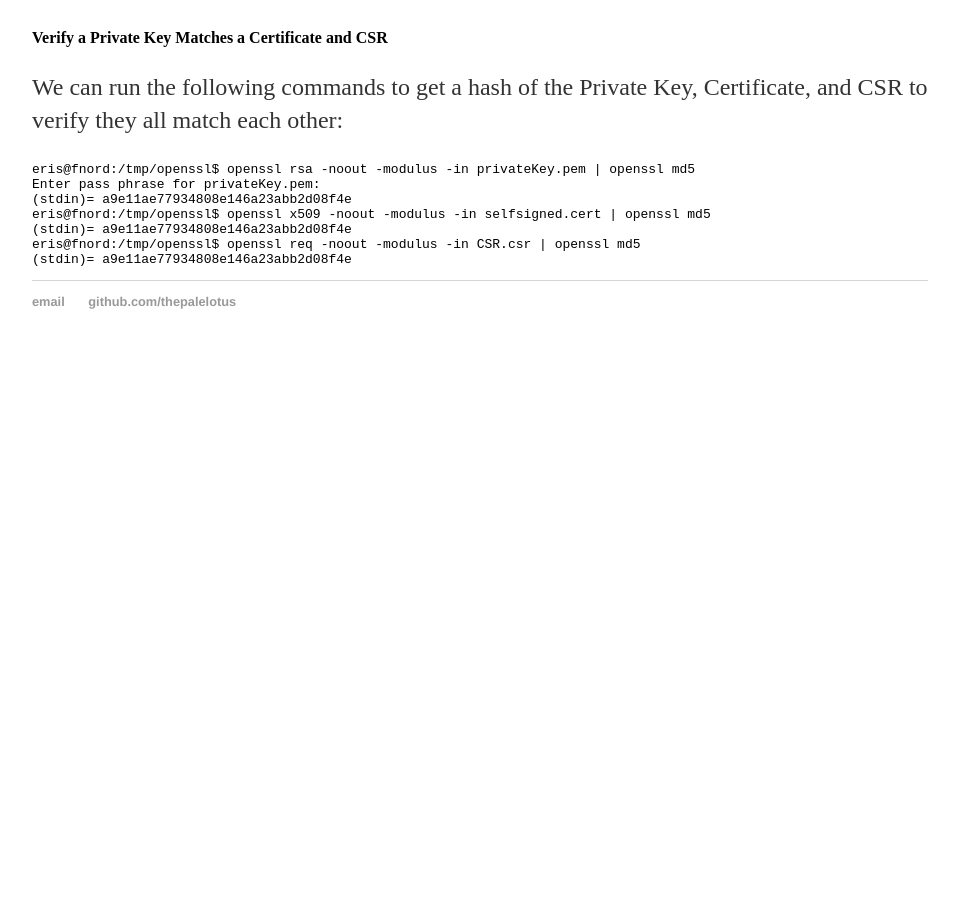
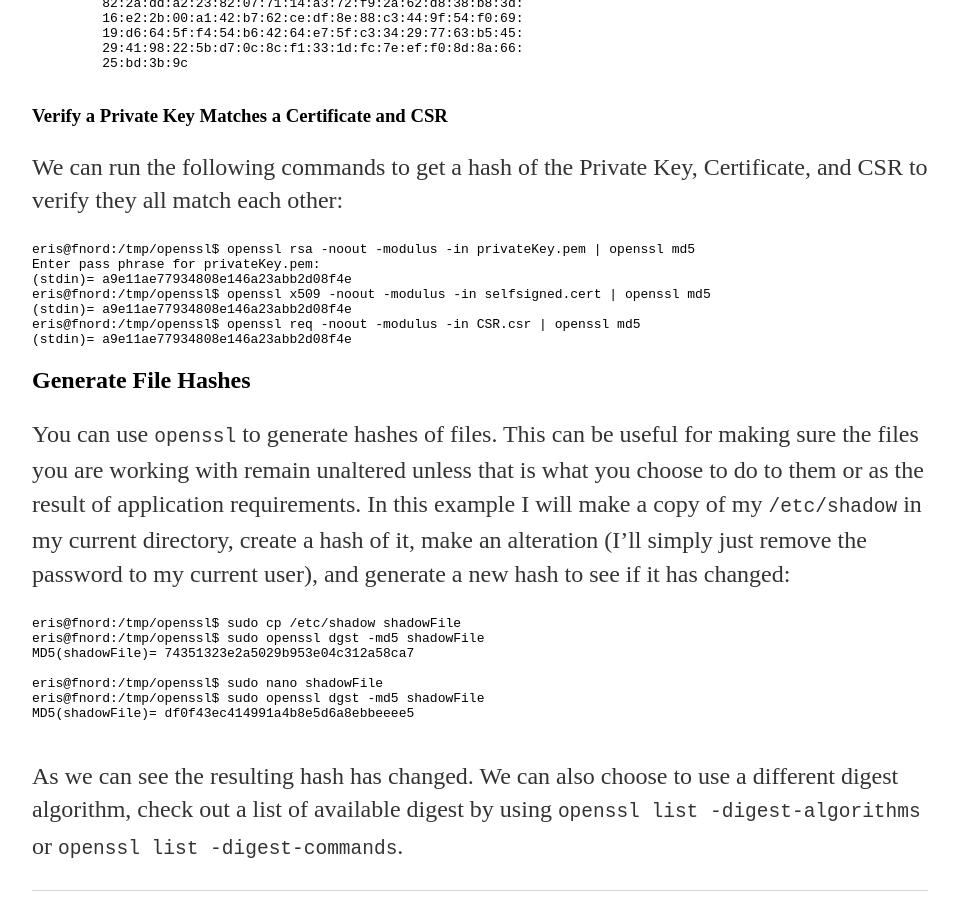
Before and after one commit to thepalelotus/thedreamless.github.io, a Jekyll site: the page built from _posts/2020-12-05-openssl.md, in a window 1280 px wide and 900 px high, scrolled down 5201 px. Shown: the whole window, without its empty margins (160-1118 px from the left). Built offline with Jekyll 4.4.1, drawn with Linux system fonts in a browser that asks for light colours; our own code applies the rules of GitHub Pages for plain Markdown files; before the commit the page ends 5570 px from its top, so only the background shows below that.

Commit message:
Update 2020-12-05-openssl.md

````diff
--- a/_posts/2020-12-05-openssl.md
+++ b/_posts/2020-12-05-openssl.md
@@ -1,4 +1,4 @@
-## OpenSSL
+# OpenSSL
 
 OpenSSL is a cryptography software library or toolkit that makes  communication over computer networks more secure. The OpenSSL program is a command-line tool for using the various cryptography functions of  OpenSSL’s crypto library from the shell. It is generally used for  Transport Layer Security(TSL) or Secure Socket Layer(SSL) protocols.
 
@@ -13,7 +13,7 @@ OpenSSL is a cryptography software library or toolkit that makes  communication
 - `x509`
 - `s_client`
 
-### Generating Keys
+## Generating Keys
 
 Generating a private key can be done in a variety of different ways  depending on the type of key, algorithm, bits, and other options your  specific use case may require. In this example, we are generating a  private key using RSA and a key size of 2048 bits
 
@@ -60,7 +60,7 @@ cpocT8GYQ12KAK5zIIbr1BQcLGiSGSJltrK6uOTxq5Au
 
 In the example above we generated an RSA Private Key. We specified `-aes256` as the cipher, but there are quite a few choices which you can find by passing `openssl list -cipher-algorithms` to the command line.
 
-### Generating a Public Key
+## Generating a Public Key
 
 Since we have generated a Private Key we can now generate a public key:
 
@@ -79,7 +79,7 @@ RwIDAQAB
 -----END PUBLIC KEY-----
 ```
 
-### Generating a Certificate Signing Request
+## Generating a Certificate Signing Request
 
 A CSR (Certificate Signing Request) is a small, encoded text file  containing information about the organization and the domain you wish to secure. It is required for the activation of a digital SSL certificate  and, as a rule, is generated on the server where  the certificate is to  be installed. A CSR is submitted to the Certificate Authority and used  to generate the certificate.
 
@@ -112,7 +112,7 @@ An optional company name []:NA
 
 You are welcome to leave the challenge password blank, at which point there will just simply be no challenge password required. If you did not want to have to use the interactive prompt the CSR information can be handled on command line by adding the following parameter: `-subj "/C=US/ST=NA/L=NA/O=Nothing LLC/CN=nothing.domain"`.
 
-### Generate a Self-Signed Certificate
+## Generate a Self-Signed Certificate
 
 Since we have both a Private Key and a CSR generated, we can use this to generate our own self-signed certificate:
 
@@ -150,11 +150,11 @@ KXdjtUUpQZgiW9cMjPEzHfx+7/CNimYlvTuc
 
 ```
 
-### Viewing Certificates
+## Viewing Certificates
 
 Certificate and CSR files are encoded in PEM format, which is not readily human-readable. Thanksfully, `openssl` comes with the ability to parse this information and gain useful knowledge from it's contents.
 
-#### Viewing CSR Information
+### Viewing CSR Information
 
 We can view the contents of our CSR in plain text:
 
@@ -209,7 +209,7 @@ Certificate Request:
          a9:d2:6f:6d
 ```
 
-#### View Certificate Information
+### View Certificate Information
 
 We can do the same for certificates:
 
@@ -268,7 +268,7 @@ Certificate:
 
 ```
 
-#### Verify a Private Key Matches a Certificate and CSR
+### Verify a Private Key Matches a Certificate and CSR
 
 We can run the following commands to get a hash of the Private Key, Certificate, and CSR to verify they all match each other:
 
@@ -281,3 +281,19 @@ eris@fnord:/tmp/openssl$ openssl x509 -noout -modulus -in selfsigned.cert | open
 eris@fnord:/tmp/openssl$ openssl req -noout -modulus -in CSR.csr | openssl md5
 (stdin)= a9e11ae77934808e146a23abb2d08f4e
 ```
+## Generate File Hashes
+
+You can use `openssl` to generate hashes of files. This can be useful for making sure the files you are working with remain unaltered unless that is what you choose to do to them or as the result of application requirements. In this example I will make a copy of my `/etc/shadow` in my current directory, create a hash of it, make an alteration (I'll simply just remove the password to my current user), and generate a new hash to see if it has changed:
+
+```
+eris@fnord:/tmp/openssl$ sudo cp /etc/shadow shadowFile
+eris@fnord:/tmp/openssl$ sudo openssl dgst -md5 shadowFile
+MD5(shadowFile)= 74351323e2a5029b953e04c312a58ca7
+
+eris@fnord:/tmp/openssl$ sudo nano shadowFile
+eris@fnord:/tmp/openssl$ sudo openssl dgst -md5 shadowFile
+MD5(shadowFile)= df0f43ec414991a4b8e5d6a8ebbeeee5
+
+```
+
+As we can see the resulting hash has changed. We can also choose to use a different digest algorithm, check out a list of available digest by using `openssl list -digest-algorithms` or `openssl list -digest-commands`.
````
